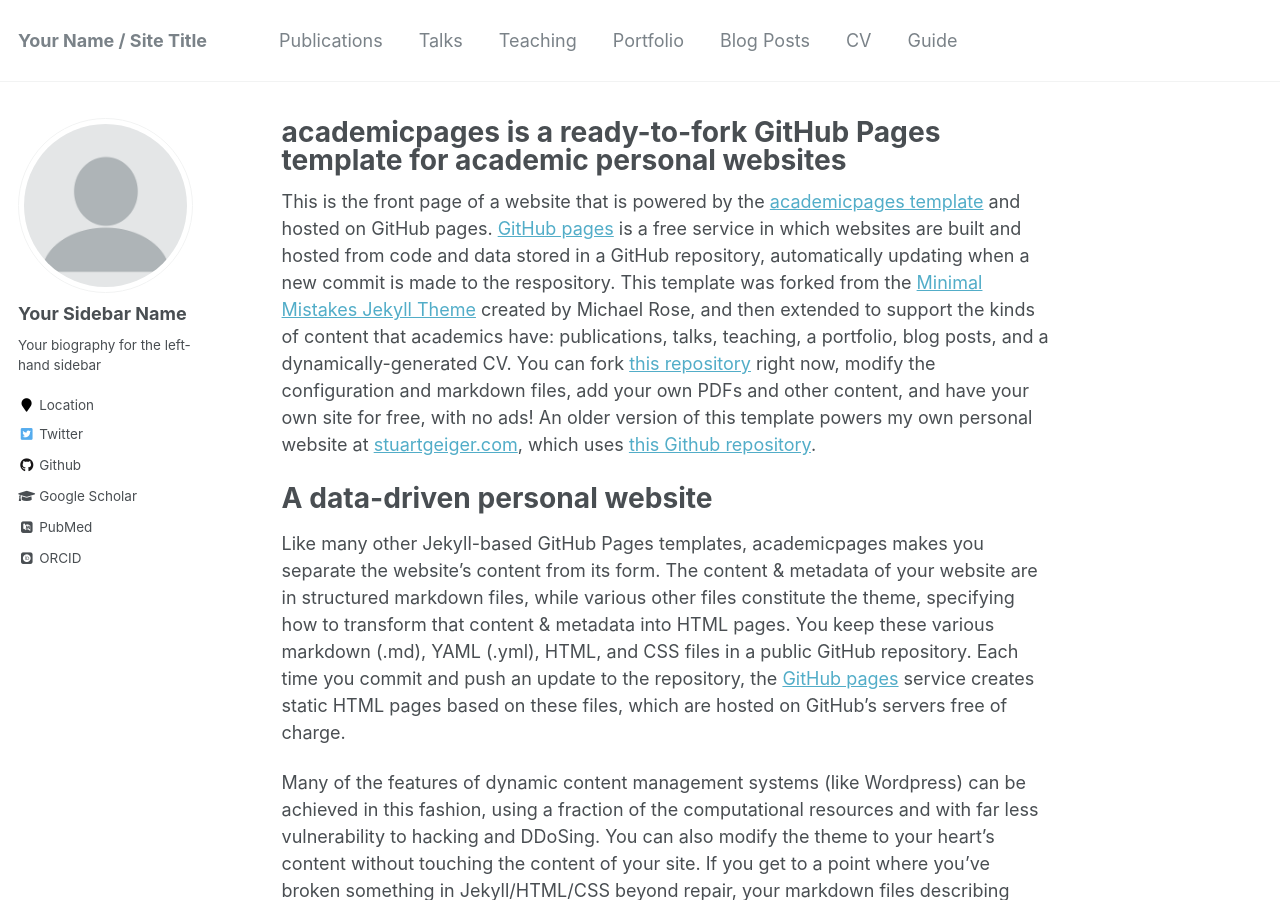
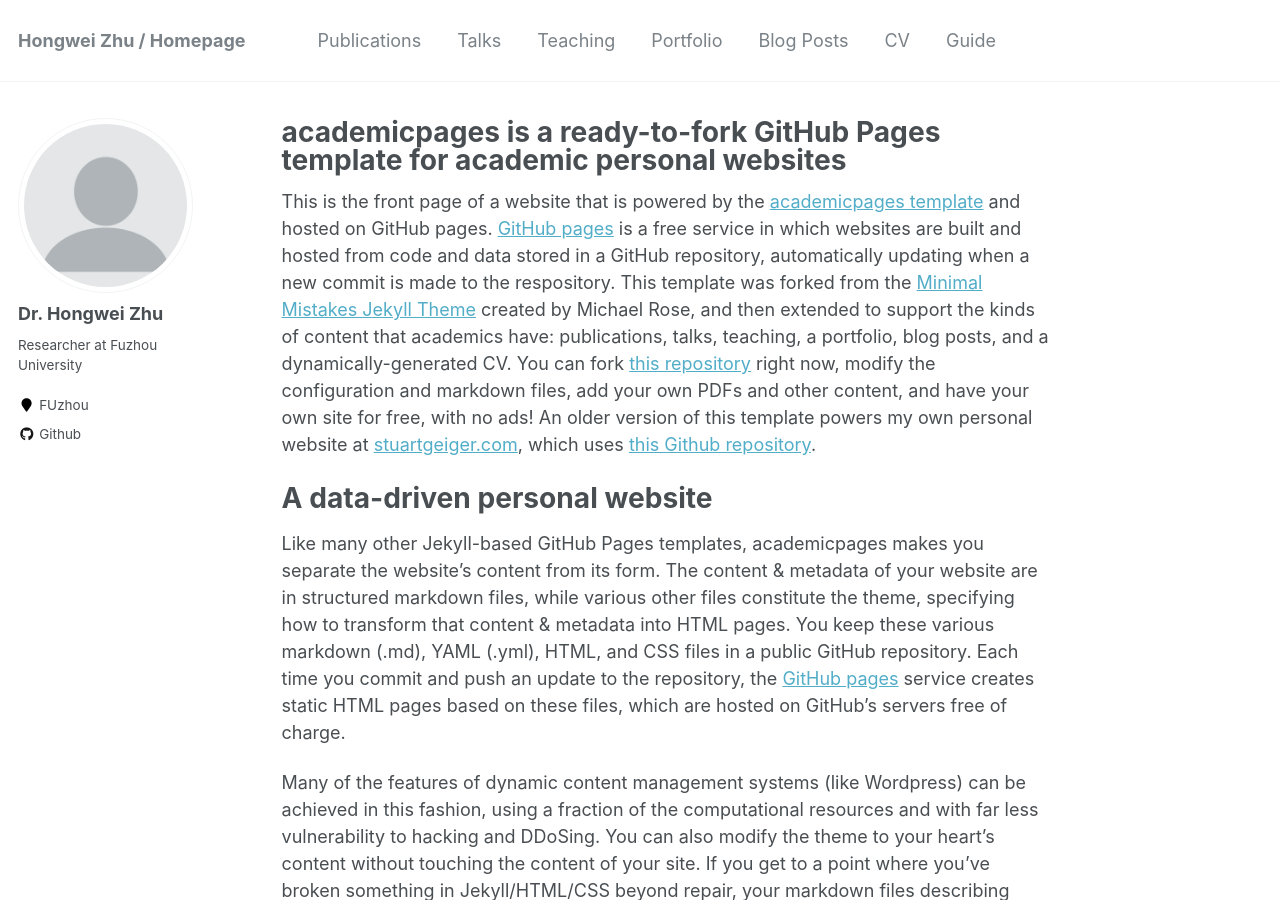
Before and after one commit to chipelly/hongweizhu.github.io, a Jekyll site: the page built from _pages/about.md, in a window 1280 px wide and 900 px high. Built offline with Jekyll 4.4.1, drawn with Linux system fonts in a browser that asks for light colours; some web fonts are replaced; some of the changed text lies outside the part shown.

Commit message:
Update _config.yml

```diff
--- a/_config.yml
+++ b/_config.yml
@@ -7,13 +7,13 @@
 
 # Site Settings
 locale                   : "en-US"
-title                    : "Your Name / Site Title"
+title                    : "Hongwei Zhu / Homepage"
 title_separator          : "-"
-name                     : &name "Your Name"
-description              : &description "personal description"
-url                      : https://academicpages.github.io # the base hostname & protocol for your site e.g. "https://mmistakes.github.io"
+name                     : &name "Dr. Hongwei Zhu"
+description              : &description "Researcher at Fuzhou University"
+url                      : https://https://hongweizhu2023.github.io/
 baseurl                  : "" # the subpath of your site, e.g. "/blog"
-repository               : "academicpages/academicpages.github.io"
+repository               : "hongweizhu2023/hongweizhu2023.github.io/"
 teaser                   :  # filename of teaser fallback teaser image placed in /images/, .e.g. "500x300.png"
 breadcrumbs              : false # true, false (default)
 words_per_minute         : 160
@@ -80,15 +80,15 @@ analytics:
 
 # Site Author
 author:
-  name             : "Your Sidebar Name"
+  name             : "Dr. Hongwei Zhu"
   avatar           : "profile.png"
-  bio              : "Your biography for the left-hand sidebar"
-  location         : "Location"
+  bio              : "Researcher at Fuzhou University"
+  location         : "FUzhou"
   employer         :
-  pubmed           : "https://www.ncbi.nlm.nih.gov/pubmed/?term=john+snow"
-  googlescholar    : "http://yourfullgooglescholarurl.com"
+  pubmed           :
+  googlescholar    :
   email            :
-  researchgate     :  # example: "https://www.researchgate.net/profile/yourprofile"
+  researchgate     :
   uri              :
   bitbucket        :
   codepen          :
@@ -96,20 +96,20 @@ author:
   flickr           :
   facebook         :
   foursquare       :
-  github           : "academicpages"
+  github           : "https://github.com/hongweizhu2023"
   google_plus      :
   keybase          :
   instagram        :
-  impactstory      : #"https://profiles.impactstory.org/u/xxxx-xxxx-xxxx-xxxx"
+  impactstory      :
   lastfm           :
   linkedin         :
-  orcid            : "http://orcid.org/yourorcidurl"
+  orcid            :
   pinterest        :
   soundcloud       :
-  stackoverflow    : # http://stackoverflow.com/users/123456/username
+  stackoverflow    :
   steam            :
   tumblr           :
-  twitter          : "replacethistwitterhandle"
+  twitter          :
   vine             :
   weibo            :
   xing             :
```
